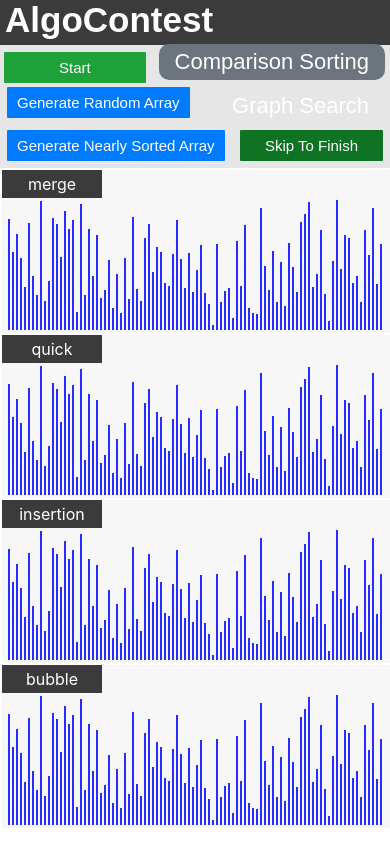
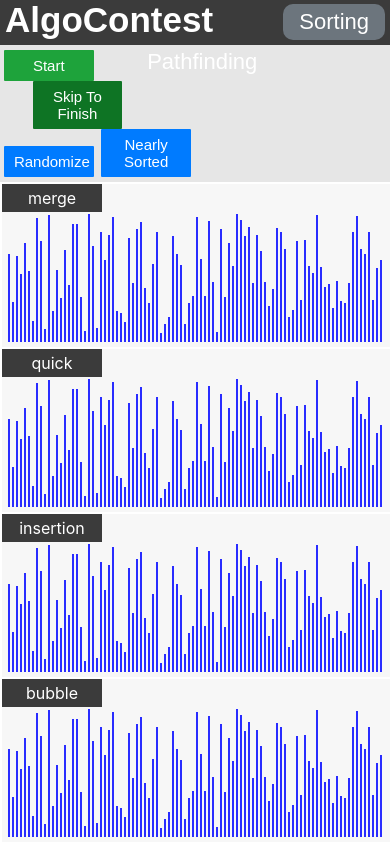
Before and after one commit to benshinnick/algorithm-contest, a React (Create React App) app: page / in a window 390 px wide. Shown: the top 844 px of the page. Built offline with nearby package versions, Linux system fonts and the light colour scheme.

Commit message:
Made a lot of changes that makes the user experience better when the screen is resized or a user is on a smaller device

```diff
--- a/src/AlgoContest/AlgoContest.jsx
+++ b/src/AlgoContest/AlgoContest.jsx
@@ -40,8 +40,8 @@ export default class AlgoContest extends React.Component {
             <div id='algocontest'>
                 <div id='algocontestheader'>
                     <a href="http://localhost:3000/">AlgoContest</a>
-                    <button id='sortcontestbutton' onClick={() => this.changePageContentToSortContest()}>Comparison Sorting</button>
-                    <button id='graphcontestbutton' onClick={() => this.changePageContentToGraphContest()}>Graph Search</button>
+                    <button id='sortcontestbutton' onClick={() => this.changePageContentToSortContest()}>Sorting</button>
+                    <button id='graphcontestbutton' onClick={() => this.changePageContentToGraphContest()}>Pathfinding</button>
                 </div>
                 <div id='maincontent'></div>
             </div>
--- a/src/AlgoContest/SortContest.jsx
+++ b/src/AlgoContest/SortContest.jsx
@@ -4,7 +4,7 @@ import './css/SortContest.css';
 
 const ARRAY_MIN_VALUE = 5;
 const ARRAY_MAX_VALUE = 130;
-const INITIAL_NUM_OF_CONTESTANTS = 4;
+const INITIAL_NUM_OF_CONTESTANTS = 7;
 
 const COUNTDOWN_DURATION_MS = SortVisualizer.ANIMATION_DELAY_MS;
 
@@ -25,7 +25,8 @@ export default class SortContest extends React.Component {
         this.state = {
             array: [],
             numOfContestants: INITIAL_NUM_OF_CONTESTANTS,
-            isPreContest: true
+            isPreContest: true,
+            isRandomArray: true
         };
         this.algoContestantRefs = [];
     }
@@ -35,14 +36,15 @@ export default class SortContest extends React.Component {
     };
 
     componentDidMount() {
+        this.handlePageResize();
         this.disableDuringContestControlButtons();
         this.randomizeArray();
-        window.addEventListener('resize', this.updateArrayWhenPageResizes);
+        window.addEventListener('resize', this.handlePageResize);
         window.addEventListener('scroll', this.addOrRemoveStickyEffectOnSortContestHeader);
     }
 
     componentWillUnmount() {
-        window.removeEventListener('resize', this.updateArrayWhenPageResizes);
+        window.removeEventListener('resize', this.handlePageResize);
         window.addEventListener('scroll', this.addOrRemoveStickyEffectOnSortContestHeader);
     }
 
@@ -65,12 +67,7 @@ export default class SortContest extends React.Component {
                     numOfSwapsOrOverwrites++;
                 }
             }
-            // console.log(`contestant ${i+1} number of comparisons is ${numOfComparisons}`);
-            // console.log(`contestant ${i+1} number of swaps or overwrites is ${numOfSwapsOrOverwrites}`);
-            // this.algoContestantRefs[i].setNumOfAnimationsSteps(allContestantAnimationData[i].length / 2);
             this.algoContestantRefs[i].setAllAlgorithmStatInfo(allContestantAnimationData[i].length / 2, numOfComparisons, numOfSwapsOrOverwrites);
-            // this.algoContestantRefs[i].setNumOfComparisons(numOfComparisons);
-            // this.algoContestantRefs[i].setNumOfSwapsOrOverwrites(numOfSwapsOrOverwrites);
         }
 
         let stepCounter = 0;
@@ -157,15 +154,26 @@ export default class SortContest extends React.Component {
         let numOfElements = 0;
         let array = [];
         let fullPageWidthArraySize = this.getFullPageWidthArraySize();
+        let numOfRepeatNumbers;
+        if(fullPageWidthArraySize < ARRAY_MAX_VALUE) {
+            numOfRepeatNumbers = 1;
+        }
+        else if(fullPageWidthArraySize < ARRAY_MAX_VALUE*2) {
+            numOfRepeatNumbers = 2;
+        }
+        else {
+            numOfRepeatNumbers = 3;
+        }
 
         for (let i = ARRAY_MIN_VALUE; i < ARRAY_MAX_VALUE; ++i) {
-            array.push(i);
-            if(numOfElements >= fullPageWidthArraySize) {
-                break;
+            for(let j = 0; j < numOfRepeatNumbers; ++j) {
+                array.push(i);
+                numOfElements++;
+                if(numOfElements >= fullPageWidthArraySize - 1) {
+                    break;
+                }
             }
-            array.push(i);
-            numOfElements += 2;
-            if(numOfElements >= fullPageWidthArraySize) {
+            if(numOfElements >= fullPageWidthArraySize - 1) {
                 break;
             }
         }
@@ -302,7 +310,9 @@ export default class SortContest extends React.Component {
     }
 
     genearateRandomArrayButtonOnClick() {
-        this.setState({ ...this.state, isPreContest: true }, () => {
+        this.setState({ ...this.state,
+            isPreContest: true,
+            isRandomArray: true }, () => {
             this.enablePreContestSetupButtons();
             this.resetSortContestPage();
             this.randomizeArray();
@@ -310,7 +320,9 @@ export default class SortContest extends React.Component {
     }
 
     genearateNearySortedArrayButtonOnClick() {
-        this.setState({ ...this.state, isPreContest: true }, () => {
+        this.setState({ ...this.state,
+            isPreContest: true,
+            isRandomArray: false }, () => {
             this.enablePreContestSetupButtons();
             this.resetSortContestPage();
             this.generateNearlySortedArray();
@@ -334,6 +346,7 @@ export default class SortContest extends React.Component {
             <div className='sortcontest'>
                 <div id="sortcontestheader">
                     <button id="startcontestbutton" onClick={() => this.startContestButtonOnClick()}>Start</button>
+                    <button id="skip-to-finish-button" onClick={() => this.skipToFinishButtonOnClick()}>Skip To Finish</button>
                     <button id="randomizebutton" onClick={() => this.genearateRandomArrayButtonOnClick()}>
                         Generate Random Array
                     </button>
@@ -341,7 +354,6 @@ export default class SortContest extends React.Component {
                         Generate Nearly Sorted Array
                     </button>
                     {/* <button onClick={() => console.log(this.state)}>Log Sort Contest State</button> */}
-                    <button id="skip-to-finish-button" onClick={() => this.skipToFinishButtonOnClick()}>Skip To Finish</button>
                 </div>
                 <div className='sort-visualizers'>
                     {contestantNumbers.map(contestantNum => (
@@ -359,9 +371,22 @@ export default class SortContest extends React.Component {
         );
     }
 
-    updateArrayWhenPageResizes = () => {
+    handlePageResize = () => {
+        if(window.innerWidth <= 752) {
+            document.querySelector('#randomizebutton').textContent = 'Randomize';
+            document.querySelector('#nearlysortedbutton').textContent = 'Nearly Sorted';
+        }
+        if(window.innerWidth > 752) {
+            document.querySelector('#randomizebutton').textContent = 'Generate Random Array';
+            document.querySelector('#nearlysortedbutton').textContent = 'Generate Nearly Sorted Array';
+        }
         if(this.state.isPreContest === true) {
-            this.randomizeArray();
+            if(this.state.isRandomArray === true) {
+                this.randomizeArray();
+            }
+            else {
+                this.generateNearlySortedArray();
+            }
         }
     }
 
--- a/src/AlgoContest/SortVisualizer.jsx
+++ b/src/AlgoContest/SortVisualizer.jsx
@@ -380,8 +380,14 @@ export default class SortVisualizer extends React.Component {
         else {
             swapsOrOverwrites = 'overwrites';
         }
-        statsLabelText = document.createTextNode(
-            `Final Stats: ${this.state.numOfComparisons} comparisons and ${this.state.numOfSwapsOrOverwrites} ${swapsOrOverwrites}`);
+        if(window.innerWidth >= 700) {
+            statsLabelText = document.createTextNode(
+                `Final Stats: ${this.state.numOfComparisons} comparisons and ${this.state.numOfSwapsOrOverwrites} ${swapsOrOverwrites}`);
+        }
+        else {
+            statsLabelText = document.createTextNode(
+                `${this.state.numOfComparisons} comparisons and ${this.state.numOfSwapsOrOverwrites} ${swapsOrOverwrites}`);
+        }
 
         statsLabel.appendChild(statsLabelText);
         sortVisualizer.appendChild(statsLabel);
@@ -442,7 +448,7 @@ export default class SortVisualizer extends React.Component {
 
     render() {
         return (
-            <div id={`sort-visualizer-${this.state.contestantNumber}`}>
+            <div className='sort-visualizer' id={`sort-visualizer-${this.state.contestantNumber}`}>
 
                 <div className="dropdown">
                     <p id='algorithm-dropdown-label'>{this.state.algorithmType}</p>
@@ -459,7 +465,7 @@ export default class SortVisualizer extends React.Component {
                     </div>
                 </div>
 
-                <div id={`array-container-${this.state.contestantNumber}`}>
+                <div className='array-container' id={`array-container-${this.state.contestantNumber}`}>
                     {this.state.array.map((value, index) => (
                     <div className={`array-bar-${this.state.contestantNumber}`}
                         key={`${index}-${this.contestantNumber}`}
--- a/src/AlgoContest/css/SortContest.css
+++ b/src/AlgoContest/css/SortContest.css
@@ -25,7 +25,7 @@
     border-radius: 1px;
     margin-right: 4px;
     margin-top: 2px;
-    margin-left: 7px;
+    margin-left: 4px;
     margin-bottom: 2px;
 }
 
@@ -54,7 +54,7 @@
     border-radius: 1px;
     margin-right: 4px;
     margin-top: 2px;
-    margin-left: 7px;
+    margin-left: 4px;
     margin-bottom: 2px;
 }
 
@@ -71,8 +71,9 @@
     background-color: #1ea33b;
     border: none;
     color: white;
-    padding-left: 55px;
-    padding-right: 55px;
+    width: 170px;
+    /* padding-left: 55px;
+    padding-right: 55px; */
     padding-top: 7px;
     padding-bottom: 7px;
     text-align: center;
@@ -101,8 +102,7 @@
     float: right;
     border: none;
     color: white;
-    padding-left: 25px;
-    padding-right: 25px;
+    width: 19%;
     padding-top: 7px;
     padding-bottom: 7px;
     text-align: center;
@@ -134,3 +134,25 @@
 .sticky + .sort-visualizers {
     padding-top: 45px;
 }
+
+@media only screen and (max-width: 752px) {
+    #nearlysortedbutton {
+        margin: 0 1%;
+        width: 23%;
+    }
+
+    #startcontestbutton {
+        margin: 0 1%;
+        width: 23%;
+    }
+
+    #randomizebutton {
+        margin: 0 1%;
+        width: 23%;
+    }
+
+    #skip-to-finish-button {
+        margin: 0 1%;
+        width: 23%;
+    }
+}
--- a/src/AlgoContest/css/SortVisualizer.css
+++ b/src/AlgoContest/css/SortVisualizer.css
@@ -1,5 +1,4 @@
-#sort-visualizer-1, #sort-visualizer-2, #sort-visualizer-3, #sort-visualizer-4,
-#sort-visualizer-5, #sort-visualizer-6, #sort-visualizer-7 {
+.sort-visualizer {
     white-space: nowrap;
     background-color: #f7f7f7;
     border-style: solid hidden hidden hidden;
@@ -81,8 +80,7 @@
 
 /* End Of Algorithm Selection Dropdown Styling */
 
-#array-container-1, #array-container-2, #array-container-3, #array-container-4,
-#array-container-5, #array-container-6, #array-container-7 {
+.array-container {
     position: absolute;
     padding-top: 2px;
     padding-right: 5px;
@@ -90,8 +88,7 @@
     padding-bottom: 10px;
   }
 
-.array-bar-1, .array-bar-2, .array-bar-3, .array-bar-4,
-.array-bar-5, .array-bar-6, .array-bar-7 {
+[class*="array-bar-"] {
   width: 2px;
   display: inline-block;
   margin: 0 1px;
@@ -124,7 +121,7 @@
 
 .stats-label {
   background-color: #3b3b3b;
-  z-index: 1;
+  z-index: 2;
   float: right;
   width: 390px;
   text-align: center;
@@ -137,4 +134,25 @@
   border-width: 10px;
   border-radius: 4px;
   color: white;
+  animation: fadein 0.4s;
 }
+
+@keyframes fadein {
+  from { opacity: 0; }
+  to   { opacity: 1; }
+}
+
+@media only screen and (max-width: 752px) {
+  .stats-label {
+    width: 275px;
+    padding-left: 2px;
+    padding-right: 2px;
+    margin-left: 0px;
+  }
+
+  .place-label {
+    margin-right: 0px;
+    padding-left: 5px;
+    padding-right: 5px;
+  }
+}
```
Lines whose indentation alone changed are shown as unchanged.
